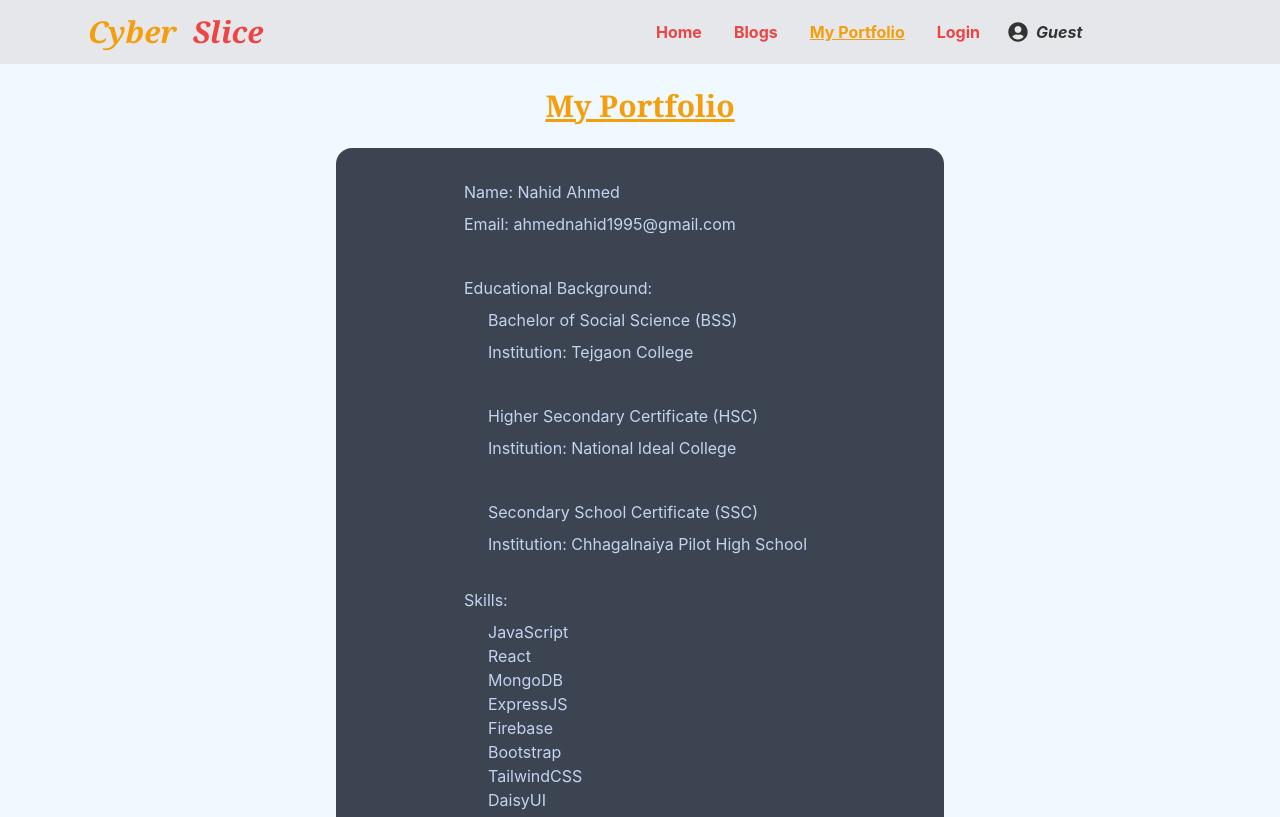
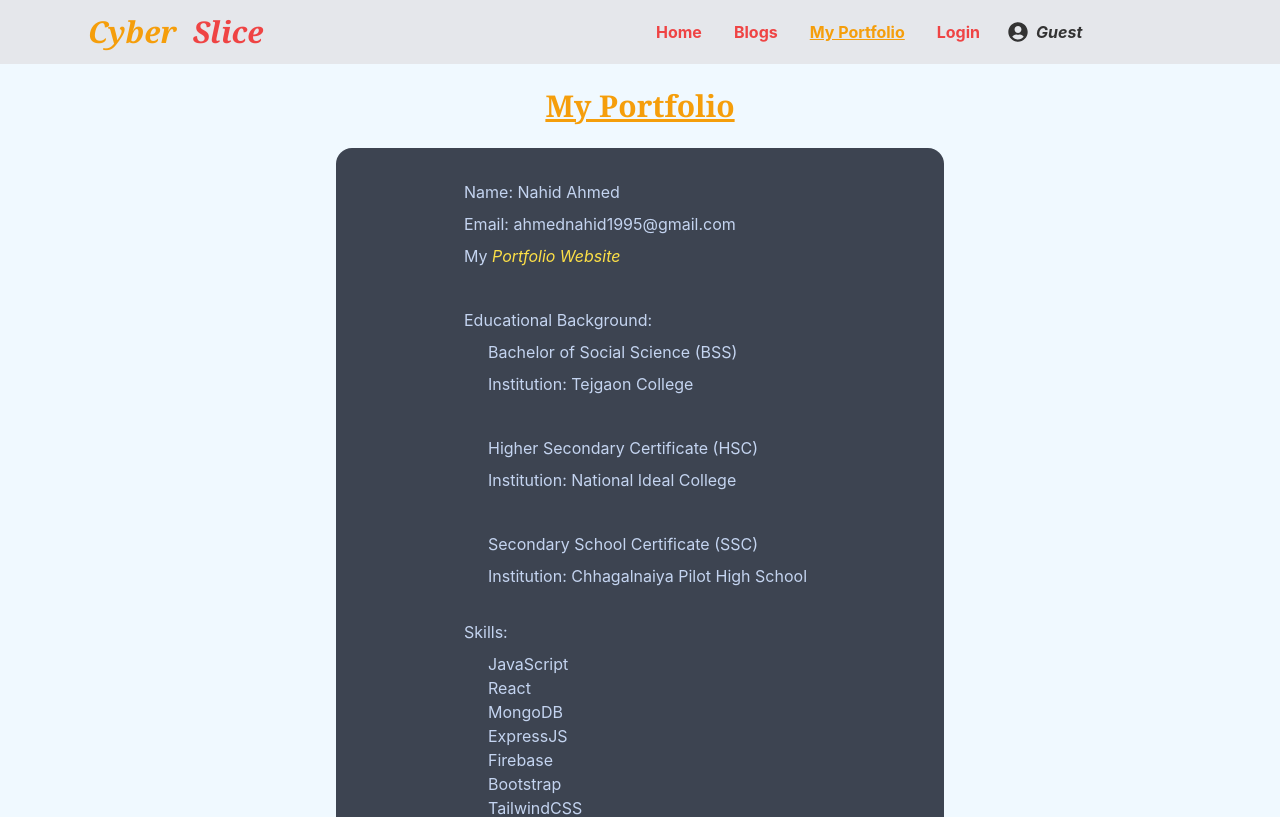
Before and after one commit to nahidahmed02/cyber-slice, a React (Create React App) app: page /portfolio in a window 1280 px wide. Shown: the top 817 px of the page. Built offline with nearby package versions, Linux system fonts and the light colour scheme; no server answers.

Commit message:
updated my portfolio

```diff
--- a/src/Pages/MyPortfolio/MyPortfolio.js
+++ b/src/Pages/MyPortfolio/MyPortfolio.js
@@ -8,6 +8,7 @@ const MyPortfolio = () => {
                 <div className="card-body px-4 lg:px-32">
                     <h2>Name: Nahid Ahmed</h2>
                     <p>Email: ahmednahid1995@gmail.com</p>
+                    <p>My <a href="https://itsnahid.netlify.app/" className='italic text-yellow-300'>Portfolio Website</a></p>
                     <br />
 
                     <p>Educational Background:</p>
```
